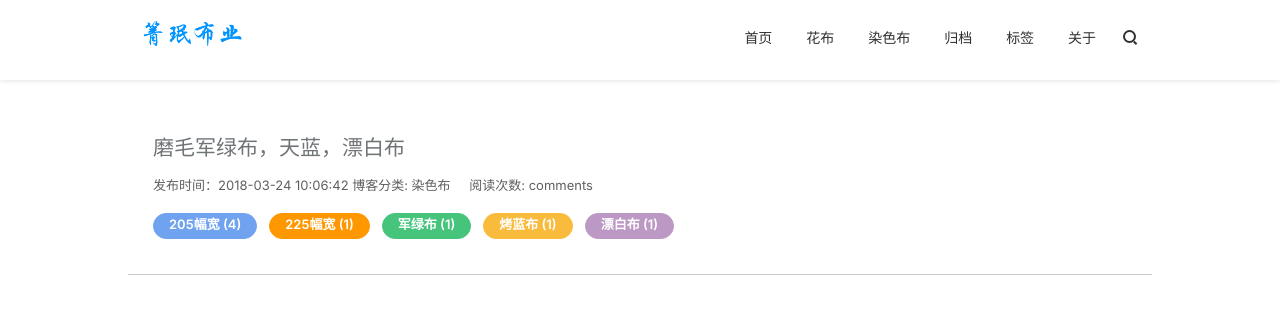
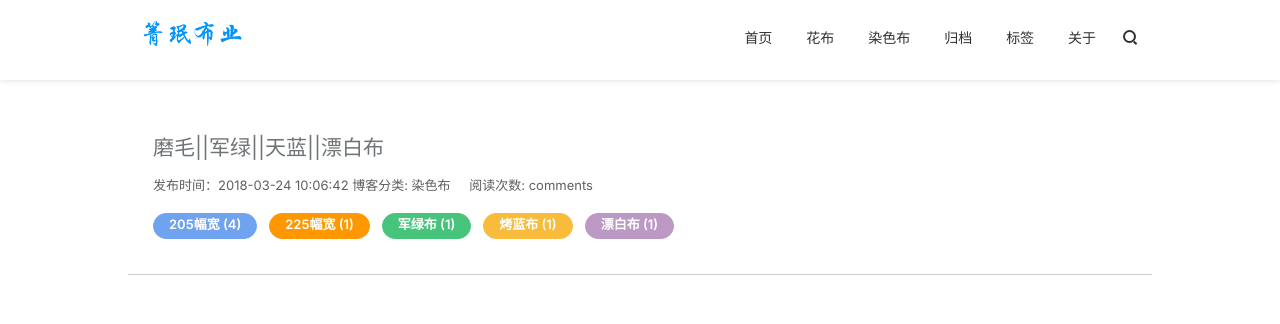
Before and after one commit to winderay/qmby.github.io, a Jekyll site: the page built from _posts/染色布/2018-03-24-memcacheandredis.md, in a window 1280 px wide and 963 px high. Shown: the top 324 px of the window. Built offline with Jekyll 4.4.1, drawn with Linux system fonts in a browser that asks for light colours; nearby versions of some CDN libraries; comment, search, counter and statistics services are not loaded.

Commit message:
Update 2018-03-24-memcacheandredis.md

```diff
--- a/_posts/染色布/2018-03-24-memcacheandredis.md
+++ b/_posts/染色布/2018-03-24-memcacheandredis.md
@@ -2,9 +2,9 @@
 layout: blog
 ransebu: true
 category: 染色布
-title: "磨毛军绿布，天蓝，漂白布"
+title: "磨毛||军绿||天蓝||漂白布"
 date:   2018-03-24 10:06:42
-background-image: http://file.youboy.com/a/93/38/65/9/8560849.jpg
+background-image: http://gaitaobao4.alicdn.com/tfscom/i1/2395983230/TB29eEXqXXXXXX_XXXXXXXXXXXX_!!2395983230.jpg
 tags:
 - 205幅宽
 - 225幅宽
```
